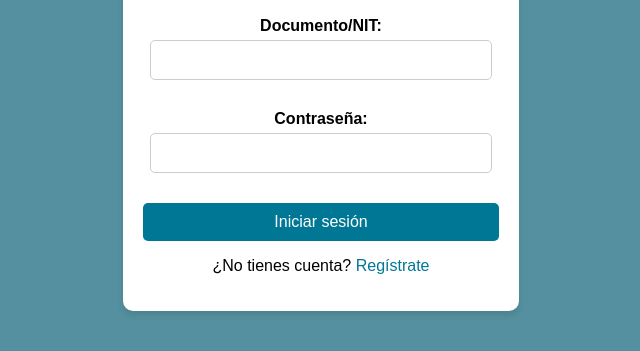
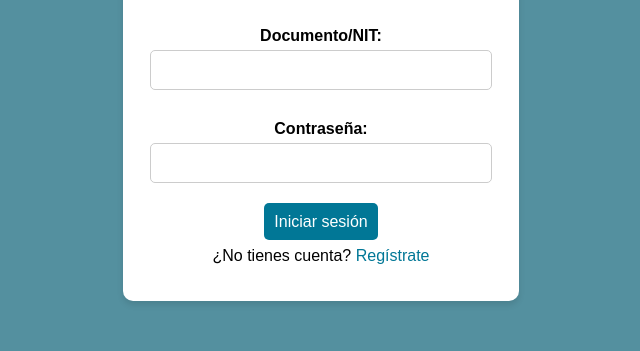
Before and after one commit to valeriamolina05/ProyectoMoviles1, a plain HTML site: page view/login.html in a window 1280 px wide. Shown: the part 317-668 px from the top of the page, without its empty margins (319-959 px from the left). Drawn offline with Linux system fonts and the light colour scheme.

Commit message:
Se corrige botón

```diff
--- a/view/css/login.css
+++ b/view/css/login.css
@@ -46,7 +46,7 @@ select {
     font-size: 16px;
 }
 
-button[type="submit"] {
+.button{
     width: 100%;
     padding: 10px;
     background-color: #017796;
@@ -56,9 +56,10 @@ button[type="submit"] {
     cursor: pointer;
     font-size: 16px;
     transition: background-color 0.3s;
+    text-decoration: none;
 }
 
-button[type="submit"]:hover {
+.button:hover {
     background-color: #07333e;
 }
 
--- a/view/login.html
+++ b/view/login.html
@@ -29,13 +29,14 @@
                     <label for="contrasena">Contraseña:</label>
                     <input type="password" id="contrasena" name="contrasena">
                 </div>
-                <button type="submit">Iniciar sesión</button>
+                <a href="/view/index.html" class="button">Iniciar sesión</a>
+
+                <!-- <a href="/view/index.html"><button type="submit">Iniciar sesión</button></a> -->
             </form>
             <div class="register-link">
                 <p>¿No tienes cuenta? <a href="#registro">Regístrate</a></p>
             </div>
         </div>
-
         <div class="container" id="registro">
             <h2>Registrarse</h2>
             <form id="registro-form">
@@ -64,7 +65,7 @@
                     <label for="registro-ubicacion">Ubicación:</label>
                     <input type="text" id="registro-ubicacion" name="registro-ubicacion">
                 </div>
-                <button type="submit">Registrarse</button>
+                <button class="button">Registrarse</button>
             </form>
         </div>
     </div>
```
